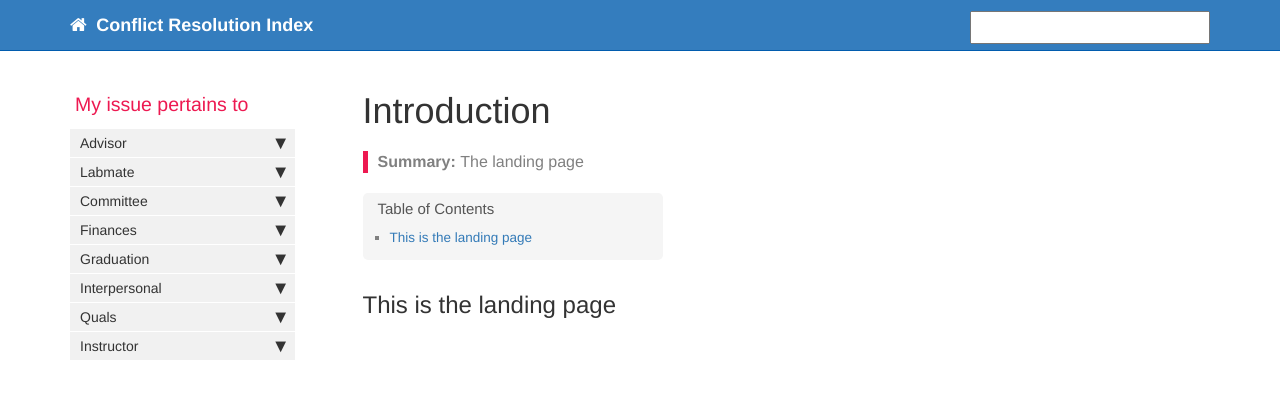
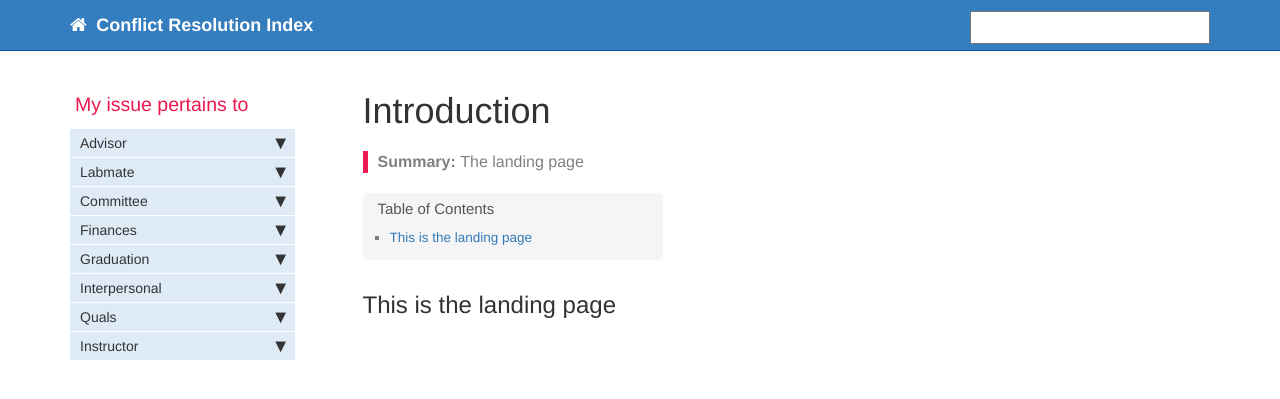
Before and after one commit to dnicks35/CRNT, a Jekyll site: the page built from index.md, in a window 1280 px wide. Shown: the top 399 px of the page. Built offline with Jekyll 4.4.1, drawn with Linux system fonts in a browser that asks for light colours; comment, search, counter and statistics services are not loaded.

Commit message:
Update customstyles.css

```diff
--- a/css/customstyles.css
+++ b/css/customstyles.css
@@ -1,3 +1,19 @@
+/* Colors */
+:root {
+  --GT_blue: #003057;
+	--GT_gold: #B3A369;
+	--GT_grey: #D6DBD4;
+
+  --grey1: #d9d9d9;
+  --grey2: #eee;
+
+  --lightblue: #DEEBF7;
+
+  --background_color: var(--grey2);
+  --color_main: var(--green);
+  --color_secondary: var(--green_dark);
+}
+
 body {
     font-size:15px;
 }
@@ -376,7 +392,8 @@
     font-size: 12px;
     line-height: 18px;
     padding: 2px 10px;
-    background-color: #f1f1f1;
+    /*background-color: #f1f1f1;*/
+    background-color: var(--lightblue);
 }
 
 .nav > li > a {
@@ -724,7 +741,7 @@
 }
 
 #mysidebar .nav ul {
-    background-color: #DEEBF7;
+    background-color: #FAFAFA;
 }
 .nav ul.series li {
     list-style: decimal;
@@ -739,7 +756,7 @@
 }
 
 .nav ul.series {
-    background-color: #DEEBF7;
+    background-color: #FAFAFA;
 }
 
 /*
```
